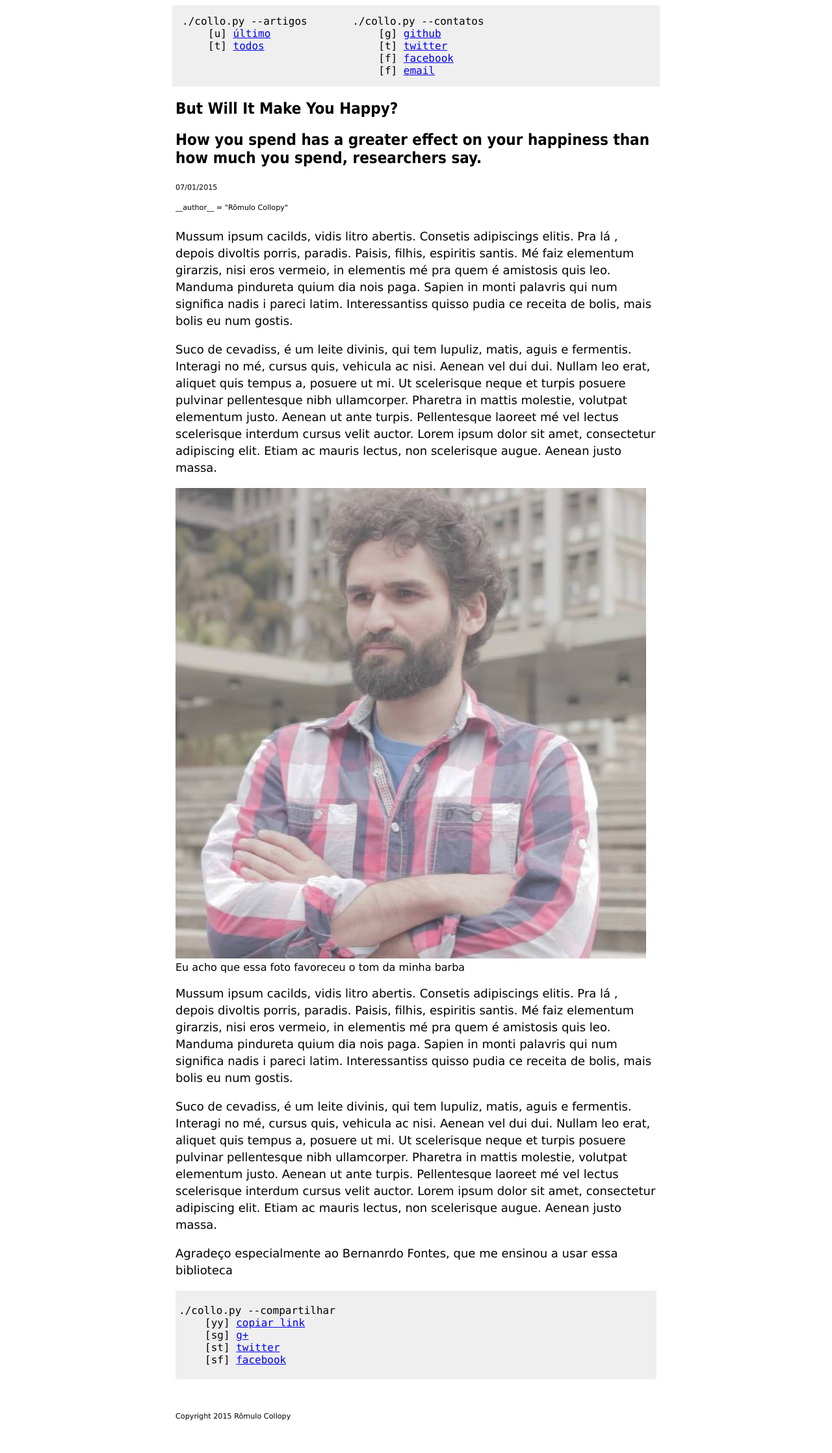
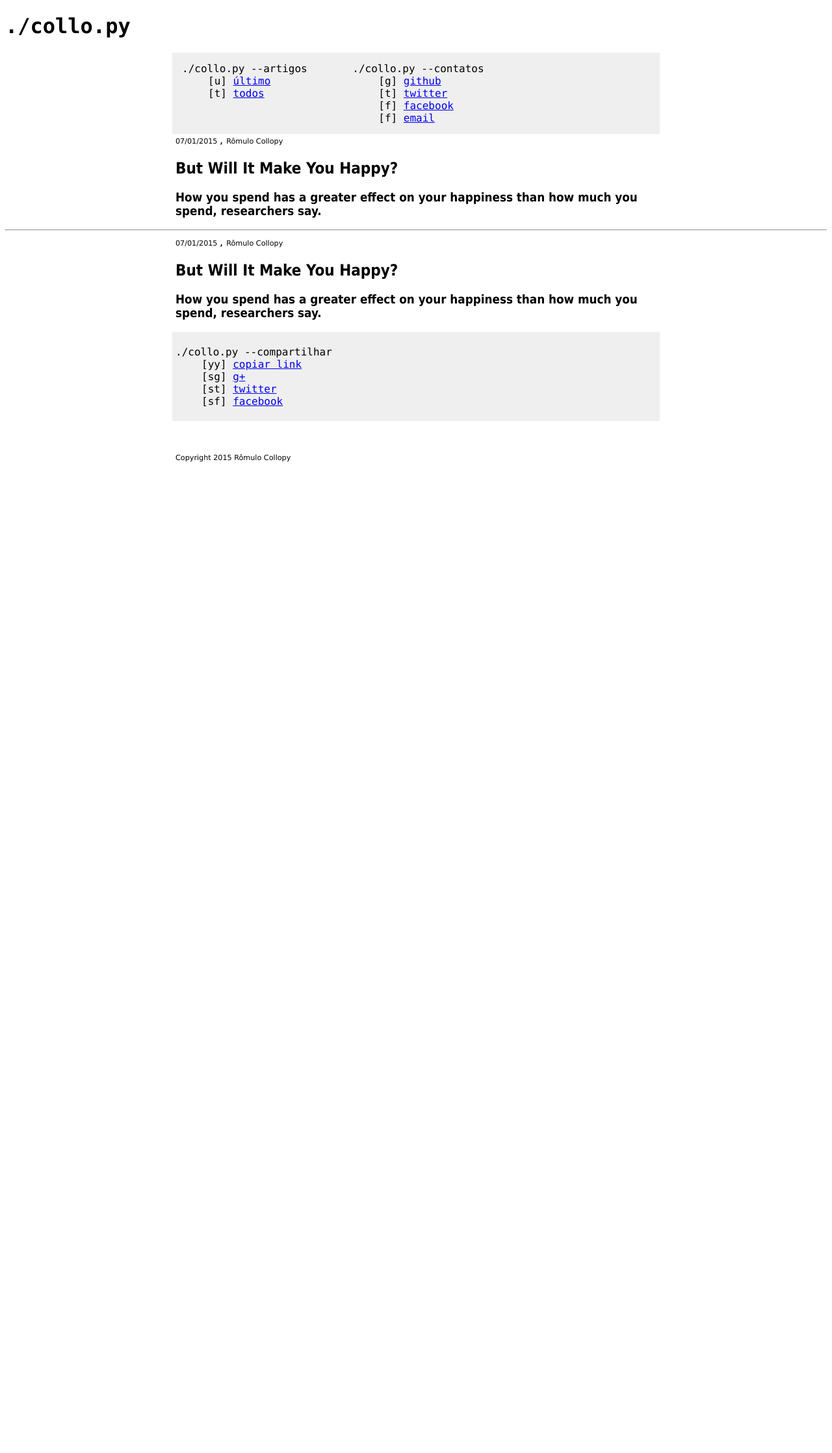
Before and after one commit to romulocollopy/collopyprobr, a Flask app: page / in a window 1280 px wide. Shown: the whole page at 65% size. After the commit the page ends 711 px from the top, so only its background shows below. Run offline with Flask 2, Linux system fonts and the light colour scheme.

Commit message:
refator templates

```diff
--- a/project/collo.py
+++ b/project/collo.py
@@ -7,6 +7,7 @@ app = Flask(__name__)
 
 @app.route('/')
 def index():
+    article = {}
     return render_template('index.html')
 
 
--- a/project/static/css/styles.css
+++ b/project/static/css/styles.css
@@ -17,3 +17,6 @@ nav dl {margin: 10px 50px 10px 10px; display: inline-block; height: auto; vertic
 
 time {font-size: .7em}
 .byline.author.vcard {font-size: .7em}
+
+.logo h1 {font-family: 'Lucida Console', Monaco, monospace;}
+.logo a {text-decoration: none; color: inherit; font-family: }
--- /dev/null
+++ b/project/templates/article_list.html
@@ -0,0 +1,42 @@
+{% extends 'base.html' %}
+
+		{% block content %}
+		<article class="hentry">
+			<header>
+				<h1 class="entry-title">But Will It Make You Happy?</h1>
+				<h2 class="entry-summary">
+					How you spend has a greater effect on your happiness than how
+					much you spend, researchers say.
+				</h2>
+				<time class="published" datetime="2012-01-07 11:11:03-0400">
+				07/01/2015
+				</time>
+				<p class="byline author vcard">
+					__author__ = "<span class="fn">Rômulo Collopy</span>"
+				</p>
+			</header>
+			<div class="entry-content">
+				<p>Mussum ipsum cacilds, vidis litro abertis. Consetis adipiscings elitis. Pra lá , depois divoltis porris, paradis. Paisis, filhis, espiritis santis. Mé faiz elementum girarzis, nisi eros vermeio, in elementis mé pra quem é amistosis quis leo. Manduma pindureta quium dia nois paga. Sapien in monti palavris qui num significa nadis i pareci latim. Interessantiss quisso pudia ce receita de bolis, mais bolis eu num gostis.</p>
+				<p>Suco de cevadiss, é um leite divinis, qui tem lupuliz, matis, aguis e fermentis. Interagi no mé, cursus quis, vehicula ac nisi. Aenean vel dui dui. Nullam leo erat, aliquet quis tempus a, posuere ut mi. Ut scelerisque neque et turpis posuere pulvinar pellentesque nibh ullamcorper. Pharetra in mattis molestie, volutpat elementum justo. Aenean ut ante turpis. Pellentesque laoreet mé vel lectus scelerisque interdum cursus velit auctor. Lorem ipsum dolor sit amet, consectetur adipiscing elit. Etiam ac mauris lectus, non scelerisque augue. Aenean justo massa.</p>
+
+				<figure>
+					<img src="/static/images/romulo.jpg" alt="to muito bonito nessa foto" />
+					<figcaption>Eu acho que essa foto favoreceu o tom da minha barba</figcaption>
+				</figure>
+				<p>Mussum ipsum cacilds, vidis litro abertis. Consetis adipiscings elitis. Pra lá , depois divoltis porris, paradis. Paisis, filhis, espiritis santis. Mé faiz elementum girarzis, nisi eros vermeio, in elementis mé pra quem é amistosis quis leo. Manduma pindureta quium dia nois paga. Sapien in monti palavris qui num significa nadis i pareci latim. Interessantiss quisso pudia ce receita de bolis, mais bolis eu num gostis.</p>
+				<p>Suco de cevadiss, é um leite divinis, qui tem lupuliz, matis, aguis e fermentis. Interagi no mé, cursus quis, vehicula ac nisi. Aenean vel dui dui. Nullam leo erat, aliquet quis tempus a, posuere ut mi. Ut scelerisque neque et turpis posuere pulvinar pellentesque nibh ullamcorper. Pharetra in mattis molestie, volutpat elementum justo. Aenean ut ante turpis. Pellentesque laoreet mé vel lectus scelerisque interdum cursus velit auctor. Lorem ipsum dolor sit amet, consectetur adipiscing elit. Etiam ac mauris lectus, non scelerisque augue. Aenean justo massa.</p>
+			</div>
+			<footer>
+				<p>Agradeço especialmente ao Bernanrdo Fontes, que me ensinou a usar essa biblioteca</p>
+			</footer>
+			<aside>
+				<dl>
+					<dt>./collo.py --compartilhar</dt>
+					<dd>[yy] <a href="#" target="_blank">copiar link</a></dd>
+					<dd>[sg] <a href="#" target="_blank">g+</a></dd>
+					<dd>[st] <a href="#" target="_blank">twitter</a></dd>
+					<dd>[sf] <a href="#" target="_blank">facebook</a></dd>
+				</dl>
+			</aside>
+		</article>
+		{% endblock content %}
--- /dev/null
+++ b/project/templates/base.html
@@ -0,0 +1,40 @@
+<!DOCTYPE html>
+<html lang="pt-br">
+	<head>
+		<meta charset="UTF-8">
+		<meta name="viewport" content="width=device-width, user-scalable=no">
+		<title>./collo.py</title>
+		<link rel="stylesheet" href="static/css/styles.css">
+	</head>
+	<body>
+		<header>
+			{% if not article %}
+			<div class="logo"><a href="/"><h1>./collo.py</h1></a></div>
+			{% else %}
+			<div class="logo"><a href="/"><h4>./collo.py</h4></a></div>
+			{% endif %}
+			<nav>
+				<dl id="menu">
+					<dt class=>./collo.py --artigos</dt>
+					<dd>[u] <a href="#">último</a></dd>
+					<dd>[t] <a href="#">todos</a></dd>
+				</dl>
+				<dl id="contacts">
+					<dt>./collo.py --contatos</dt>
+					<dd>[g] <a href="http://github.com/romulocollopy" target="_blank">github</a></dd>
+					<dd>[t] <a href="http://twitter.com/romulocollopy" target="_blank">twitter</a></dd>
+					<dd>[f] <a href="http://facebook.com/romulocollopy" target="_blank">facebook</a></dd>
+					<dd>[f] <a href="mailto:romulocollopy@gmail.com" target="_blank">email</a></dd>
+				</dl>
+			</nav>
+		</header>
+
+		{% block content %}
+		{% endblock content %}
+		<footer>
+			<div class="source-org vcard copyright">
+				Copyright 2015 <span class="org fn">Rômulo Collopy</span>
+			</div>
+		</footer>
+	</body>
+</html>
--- a/project/templates/index.html
+++ b/project/templates/index.html
@@ -1,54 +1,35 @@
-<!DOCTYPE html>
-<html lang="pt-br">
-	<head>
-		<meta charset="UTF-8">
-		<meta name="viewport" content="width=device-width, user-scalable=no">
-		<title>./collo.py</title>
-		<link rel="stylesheet" href="static/css/styles.css">
-	</head>
-	<body>
-		<nav>
-			<dl id="menu">
-				<dt class=>./collo.py --artigos</dt>
-				<dd>[u] <a href="#">último</a></dd>
-				<dd>[t] <a href="#">todos</a></dd>
-			</dl>
-			<dl id="contacts">
-				<dt>./collo.py --contatos</dt>
-				<dd>[g] <a href="http://github.com/romulocollopy" target="_blank">github</a></dd>
-				<dd>[t] <a href="http://twitter.com/romulocollopy" target="_blank">twitter</a></dd>
-				<dd>[f] <a href="http://facebook.com/romulocollopy" target="_blank">facebook</a></dd>
-				<dd>[f] <a href="mailto:romulocollopy@gmail.com" target="_blank">email</a></dd>
-			</dl>
-		</nav>
+{% extends 'article_list.html' %}
+
+		{% block content %}
+		<section name=content>
 			<article class="hentry">
-			<header>
-				<h1 class="entry-title">But Will It Make You Happy?</h1>
-				<h2 class="entry-summary">
+				<time class="published" datetime="2012-01-07 11:11:03-0400">
+					07/01/2015
+				</time>,
+				<span class="byline author vcard">
+					<span class="fn">Rômulo Collopy</span>
+				</span>
+				<h2>But Will It Make You Happy?</h2>
+				<h3>
 					How you spend has a greater effect on your happiness than how
 					much you spend, researchers say.
-				</h2>
+				</h3>
+			</article>
+			<hr/>
+			<article>
 				<time class="published" datetime="2012-01-07 11:11:03-0400">
 					07/01/2015
-				</time>
-				<p class="byline author vcard">
-					__author__ = "<span class="fn">Rômulo Collopy</span>"
-				</p>
-			</header>
-			<div class="entry-content">
-				<p>Mussum ipsum cacilds, vidis litro abertis. Consetis adipiscings elitis. Pra lá , depois divoltis porris, paradis. Paisis, filhis, espiritis santis. Mé faiz elementum girarzis, nisi eros vermeio, in elementis mé pra quem é amistosis quis leo. Manduma pindureta quium dia nois paga. Sapien in monti palavris qui num significa nadis i pareci latim. Interessantiss quisso pudia ce receita de bolis, mais bolis eu num gostis.</p>
-				<p>Suco de cevadiss, é um leite divinis, qui tem lupuliz, matis, aguis e fermentis. Interagi no mé, cursus quis, vehicula ac nisi. Aenean vel dui dui. Nullam leo erat, aliquet quis tempus a, posuere ut mi. Ut scelerisque neque et turpis posuere pulvinar pellentesque nibh ullamcorper. Pharetra in mattis molestie, volutpat elementum justo. Aenean ut ante turpis. Pellentesque laoreet mé vel lectus scelerisque interdum cursus velit auctor. Lorem ipsum dolor sit amet, consectetur adipiscing elit. Etiam ac mauris lectus, non scelerisque augue. Aenean justo massa.</p>
-
-				<figure>
-					<img src="/static/images/romulo.jpg" alt="to muito bonito nessa foto" />
-					<figcaption>Eu acho que essa foto favoreceu o tom da minha barba</figcaption>
-				</figure>
-				<p>Mussum ipsum cacilds, vidis litro abertis. Consetis adipiscings elitis. Pra lá , depois divoltis porris, paradis. Paisis, filhis, espiritis santis. Mé faiz elementum girarzis, nisi eros vermeio, in elementis mé pra quem é amistosis quis leo. Manduma pindureta quium dia nois paga. Sapien in monti palavris qui num significa nadis i pareci latim. Interessantiss quisso pudia ce receita de bolis, mais bolis eu num gostis.</p>
-				<p>Suco de cevadiss, é um leite divinis, qui tem lupuliz, matis, aguis e fermentis. Interagi no mé, cursus quis, vehicula ac nisi. Aenean vel dui dui. Nullam leo erat, aliquet quis tempus a, posuere ut mi. Ut scelerisque neque et turpis posuere pulvinar pellentesque nibh ullamcorper. Pharetra in mattis molestie, volutpat elementum justo. Aenean ut ante turpis. Pellentesque laoreet mé vel lectus scelerisque interdum cursus velit auctor. Lorem ipsum dolor sit amet, consectetur adipiscing elit. Etiam ac mauris lectus, non scelerisque augue. Aenean justo massa.</p>
-			</div>
-			<footer>
-				<p>Agradeço especialmente ao Bernanrdo Fontes, que me ensinou a usar essa biblioteca</p>
-			</footer>
+				</time>,
+				<span class="byline author vcard">
+					<span class="fn">Rômulo Collopy</span>
+				</span>
+				<h2>But Will It Make You Happy?</h2>
+				<h3>
+					How you spend has a greater effect on your happiness than how
+					much you spend, researchers say.
+				</h3>
+			</article>
+		</section>
 		<aside>
 			<dl>
 				<dt>./collo.py --compartilhar</dt>
@@ -58,11 +39,4 @@
 				<dd>[sf] <a href="#" target="_blank">facebook</a></dd>
 			</dl>
 		</aside>
-		</article>
-		<footer>
-			<div class="source-org vcard copyright">
-				Copyright 2015 <span class="org fn">Rômulo Collopy</span>
-			</div>
-		</footer>
-	</body>
-</html>
+		{% endblock content %}
```
Also changed, not shown: project/templates/article_detail.html (added, +42 -0 lines). Lines whose indentation alone changed are shown as unchanged.
